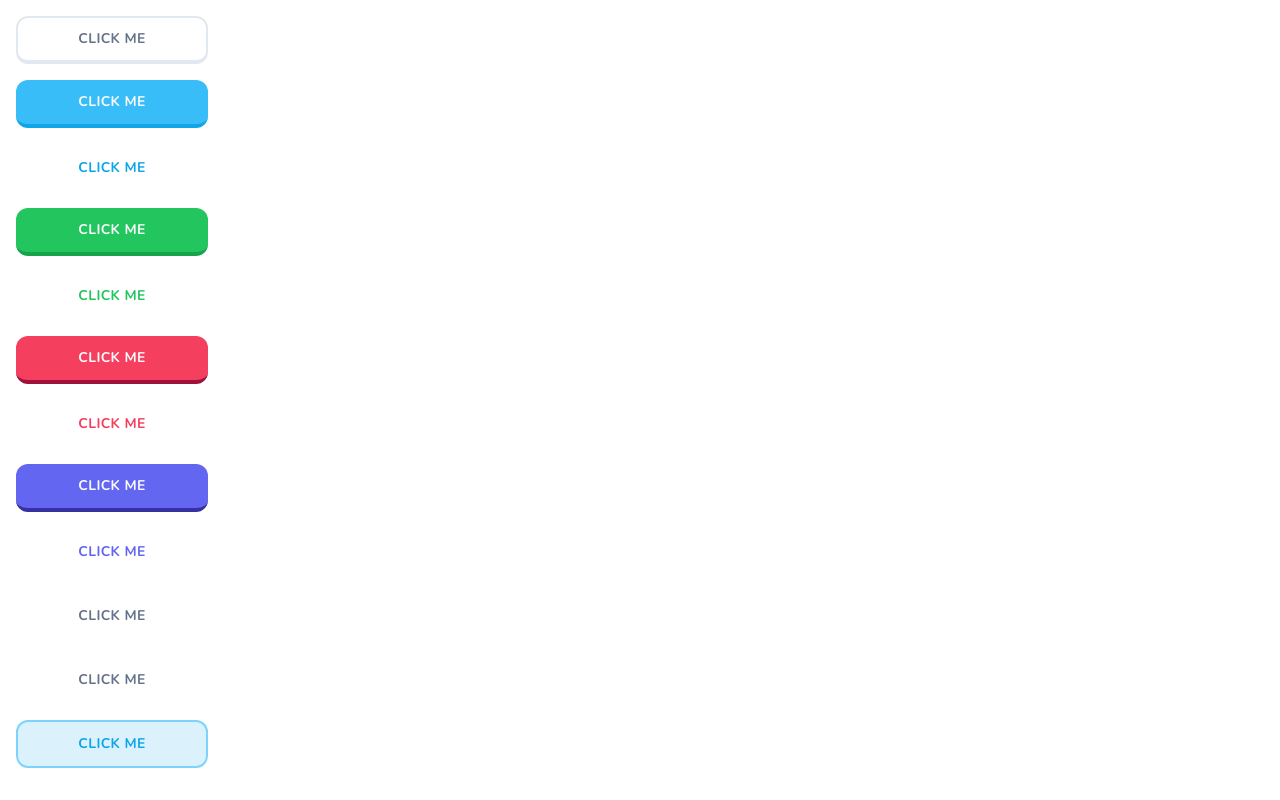
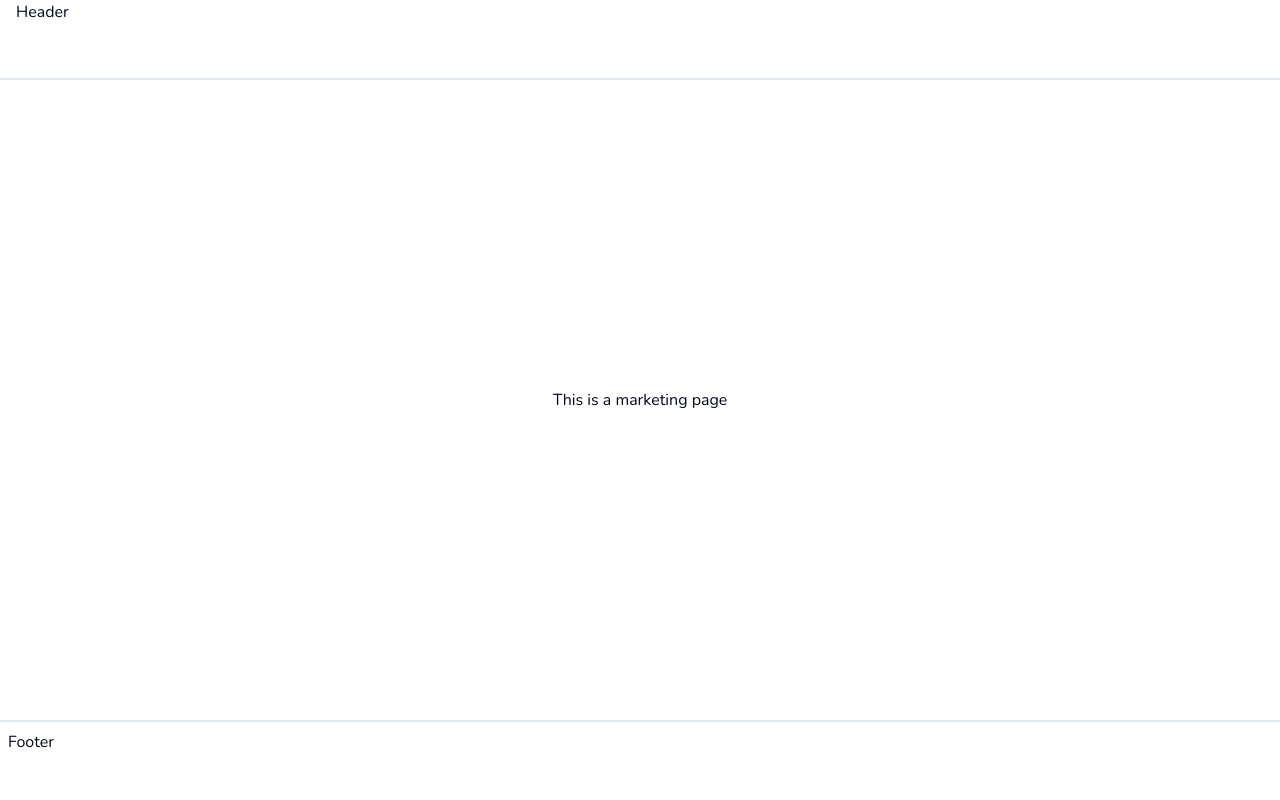
Before and after one commit to justAlves/lingo, a Next.js app: page / in a window 1280 px wide. Built offline with nearby package versions, Linux system fonts and the light colour scheme.

Commit message:
marketing-page(feat):create marketing page skeleton

```diff
--- /dev/null
+++ b/app/(marketing)/footer.tsx
@@ -0,0 +1,7 @@
+export const Footer = () => {
+    return(
+        <footer className="hidden lg:block h-20 w-full border-t-2 border-slate-200 p-2">
+            Footer
+        </footer>
+    )
+}
--- /dev/null
+++ b/app/(marketing)/header.tsx
@@ -0,0 +1,7 @@
+export const Header = () => {
+    return(
+        <header className="h-20 w-full border-b-2 border-slate-200 px-4">
+            Header
+        </header>
+    )
+}
--- /dev/null
+++ b/app/(marketing)/layout.tsx
@@ -0,0 +1,20 @@
+import { Footer } from "./footer"
+import { Header } from "./header"
+
+ type Props = {
+    children: React.ReactNode
+ }
+
+ const MarketingLayout = ({children}: Props) => {
+    return(
+        <div className="min-h-screen flex flex-col">
+            <Header/>
+            <main className="flex-1 flex flex-col items-center justify-center">
+                {children}
+            </main>
+            <Footer/>
+        </div>
+    )
+}
+
+export default MarketingLayout
--- /dev/null
+++ b/app/(marketing)/page.tsx
@@ -0,0 +1,9 @@
+import { Button } from "@/components/ui/button";
+
+export default function Home() {
+  return (
+    <div className="">
+      This is a marketing page
+    </div>
+  );
+}
--- a/app/page.tsx
+++ /dev/null
@@ -1,20 +0,0 @@
-import { Button } from "@/components/ui/button";
-
-export default function Home() {
-  return (
-    <div className="flex flex-col gap-4 w-56 p-4 flex-wrap">
-      <Button size={"lg"} variant={"default"}>Click Me</Button>
-      <Button size={"lg"} variant={"primary"}>Click Me</Button>
-      <Button size={"lg"} variant={"primaryOutline"}>Click Me</Button>
-      <Button size={"lg"} variant={"secondary"}>Click Me</Button>
-      <Button size={"lg"} variant={"secondaryOutline"}>Click Me</Button>
-      <Button size={"lg"} variant={"danger"}>Click Me</Button>
-      <Button size={"lg"} variant={"dangerOutline"}>Click Me</Button>
-      <Button size={"lg"} variant={"super"}>Click Me</Button>
-      <Button size={"lg"} variant={"superOutline"}>Click Me</Button>
-      <Button size={"lg"} variant={"ghost"}>Click Me</Button>
-      <Button size={"lg"} variant={"sidebar"}>Click Me</Button>
-      <Button size={"lg"} variant={"sidebarOutline"}>Click Me</Button>
-    </div>
-  );
-}
```
